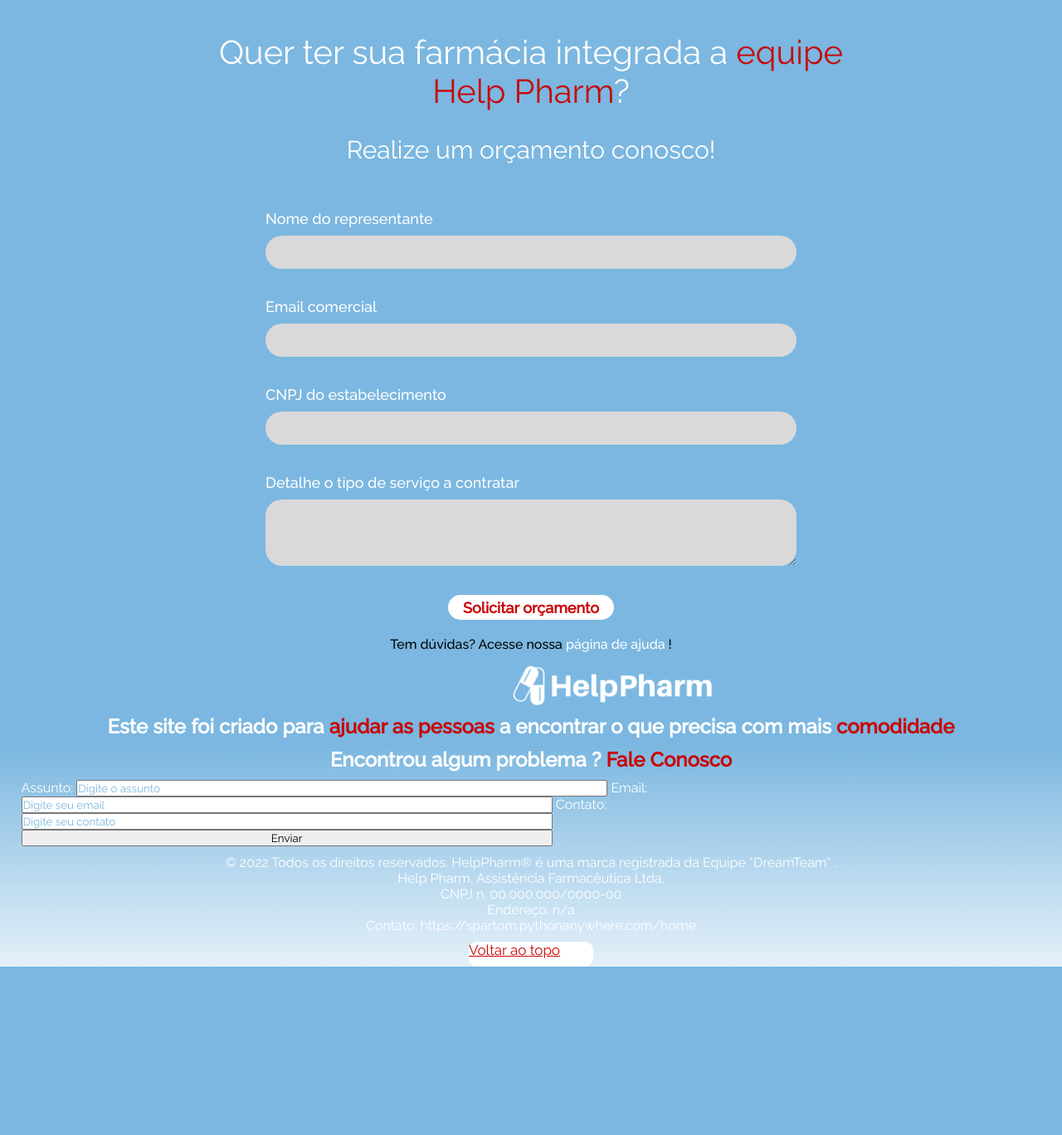
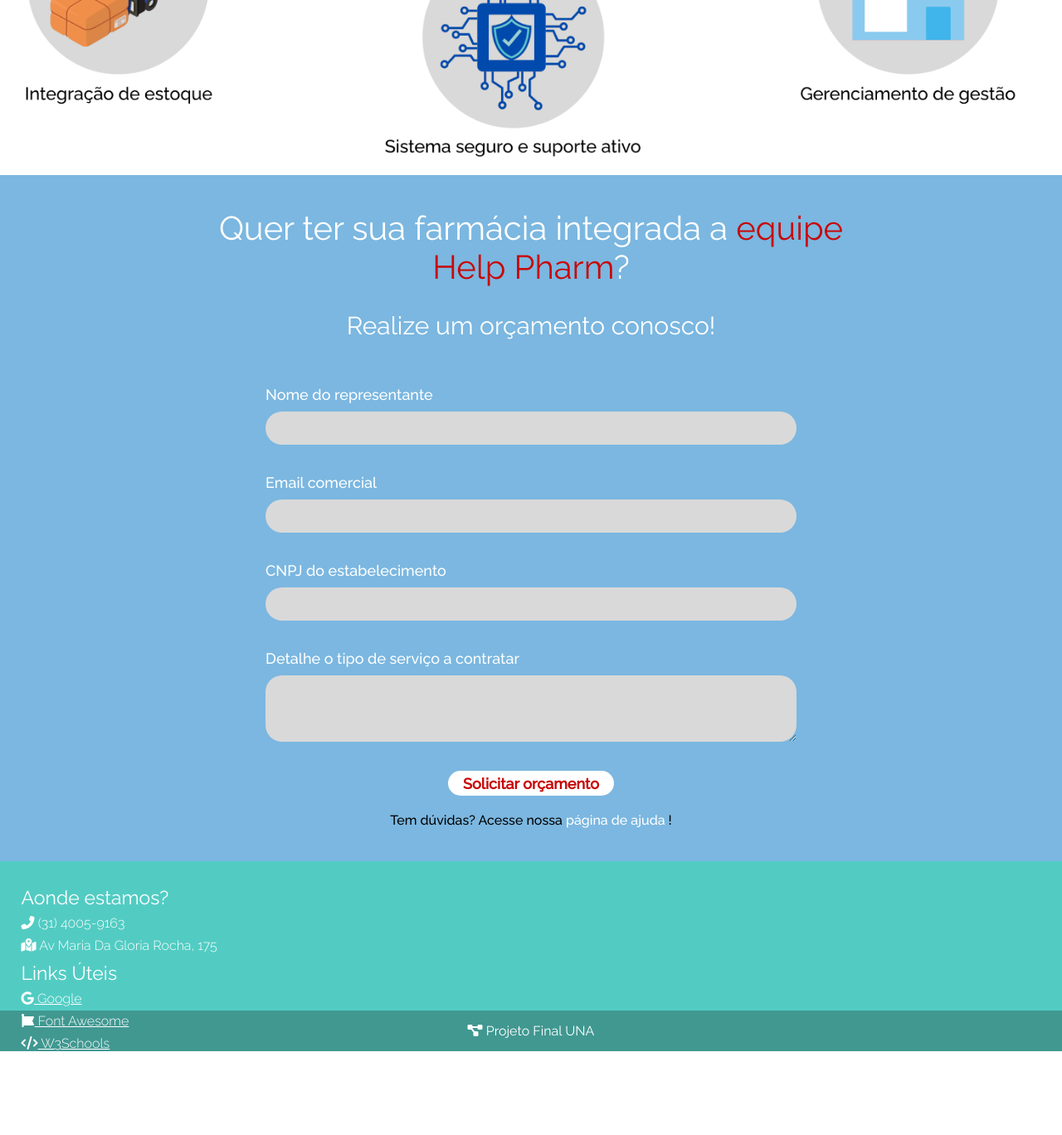
Before and after one commit to Samfaria2002/WebsitePharmacyProject, a Flask app: page /home in a window 1280 px wide. Shown: the part 2558-3926 px from the top of the page at 83% size. Before the commit the page ends 3723 px from the top, so only its background shows below. Run offline with Flask 2, Linux system fonts and the light colour scheme; some libraries are stand-ins or nearby versions.

Commit message:
Refazendo footer web

```diff
--- a/mysite/static/stylesheet/home.css
+++ b/mysite/static/stylesheet/home.css
@@ -423,6 +423,7 @@ section.diagram > div > img{
 
 .form-phrase{
     margin-top: 10px;
+    padding-bottom: 40px;
     text-align: center;
 }
 
@@ -446,69 +447,41 @@ section.diagram > div > img{
 
 /* Footer */
 
-.section-footer {
-    width: 100%;
-    background: linear-gradient(360deg, rgba(123, 183, 224, 0) -17.42%, #7BB7E0 70.83%);
-    display: flex;
-    font-size: 15;
-    color: #ffffff;
+footer.footer1{
+    background: #52ccc3;
+    height: 180px;
+    padding: 20px 0;
+    color: white;
 }
 
-.img {
-    width: 100px;
-    height: 70px;
-    display: flex;
-    justify-content: space-around;
+footer.footer1 a{
+    display: block;
+    color: white;
 }
 
-.direitosreservados {
-    display: flow-root;
-    font-size: 12;
-    justify-content: space-evenly;
-    text-align: center;
+footer.footer1 p{
+    margin-top: 8px;
+    font-weight: lighter;
 }
 
-.textoFooter {
-    margin-top: -20px;
-    font-size: 12;
-    line-height: 60px;
-    display: flex;
-    justify-content: space-evenly;
-    text-align: center;
+footer.footer1 h2{
+    font-weight: normal;
+    font-size: 23px;
 }
 
-.textoduvidas {
-    font-size: 12;
-    margin-top: -15px;
-    display: flex;
-    justify-content: space-evenly;
-    text-align: center;
+div.group-icons a{
+    font-size: 18px;
+    display: inline-block;
+    margin: 15px 10px;
 }
 
-.button-div {
-    padding-top: 10px;
-    display: flex;
-    justify-content: center;
-    font-size: 17px;
+footer.footer2{
+    padding: 15px 0;
+    background: #409891;
+    text-align: center;
+    color: white;
 }
 
-.button-footer-box{
-    background-color: white;
-    border-radius: 10px;
-    width: 150px;
-    height: 30px;
-}
-
-.button-footer-box > a{
-    color: #c80707;
-
-}
-
-input::placeholder {
-    border: none;
-    background-color: #FFFFFF;
-    color: #7BB7E0;
-}
 
 /**/
 /**/
--- a/mysite/templates/app/home.html
+++ b/mysite/templates/app/home.html
@@ -203,47 +203,35 @@
         </div> <!--Div container-->
     </section> <!--Section form-section-->
 
-    <section class="section-footer">
-        <footer class="container">
-            <div class="container img">
-                <img src="../../static/images/LogoBrancaTrabalhoHD.png"> <!-- SAMUEEEL RESOLVE AI KKKKKK OU DEIXA ESSA IMAGE ASSIM,
-                     OU MUDA O GRADIENTE DO FOOTER,
-                     FRONT GUY -- DECISÃO É SUA, DETALHE TEM QUE MUDAR -->
+    <footer class="footer1">
+        <div class="container">
+            <div class="w33">
+                <h2>Aonde estamos?</h2>
+                <p><i class="fas fa-phone-alt"></i> (31) 4005-9163</p>
+                <p><i class="fas fa-map-marked-alt"></i> Av Maria Da Gloria Rocha, 175</p>
             </div>
-            <div class="textoFooter">
-                <h2>
-                    Este site foi criado para <span style="color: rgb(200, 7, 7)">ajudar as pessoas</span>
-                    a encontrar o que precisa com mais <span style="color:rgb(200, 7, 7)">comodidade</span>
-                </h2>
+
+            <div class="w33">
+                <h2>Links Úteis</h2>
+                <p><a href="https://www.google.com/"><i class="fab fa-google"></i> Google</a></p>
+                <p><a href="https://fontawesome.com/"><i class="fab fa-font-awesome-flag"></i> Font Awesome</a></p>
+                <p><a href="https://www.w3schools.com/"><i class="fas fa-code"></i> W3Schools</a></p>
             </div>
-            <div class="textoduvidas">
-                <h2>Encontrou algum problema ? <span style="color: #c80707"> Fale Conosco</span></h2>
+
+            <div class="w33">
+                <h2>Conecte-se conosco!</h2>
+                <p><a href="https://twitter.com/"><i class="fab fa-twitter"></i> Twitter</a></p>
+                <p><a href="https://www.instagram.com/"><i class="fab fa-instagram"></i> Instagram</a></p>
             </div>
-            <div class="form-footer">
-                <form>
-                    <label>Assunto:</label>
-                    <input type="textarea" id="assunto" placeholder="Digite o assunto"/>
-                    <label>Email:</label>
-                    <input type="text" id="email" placeholder="Digite seu email" />
-                    <label>Contato:</label>
-                    <input type="text" id="contato" placeholder="Digite seu contato" />
-                    <input type="submit" value="Enviar" /><!-- COLOCAR ALGUMA PAGINA ???-->
-                </form>
-            </div>
-            <div class="direitosreservados">
-                <p>© 2022 Todos os direitos reservados. HelpPharm® é uma marca registrada da Equipe *DreamTeam* .</p>
-                <p>Help Pharm, Assistência Farmacêutica Ltda.</p>
-                <p>CNPJ n. 00.000.000/0000-00</p>
-                <p>Endereço: n/a</p>
-                <p>Contato: https://spartom.pythonanywhere.com/home</p><!-- URGENTE ASSIM QUE O TIAGO TERMINAR A PAGINA DE DUVIDAS INSERIR O LINK AQUI -->
-            </div>
-            <div class="button-div"> <!-- É SO COLOCAR A FUNÇÃO NÃO COLOQUEI PQ NAO TENHO O LINK DO TOPO DA PAGINA-->
-                <div class="button-footer-box">
-                    <a href="#section-main">Voltar ao topo</a>
-                </div>
-            </div>
-        </footer><!--Footer-->
-    </section>
+            <div class="clear"></div>
+        </div>
+    </footer>
+
+    <footer class="footer2">
+        <div class="container">
+            <p><i class="fas fa-project-diagram"></i> Projeto Final UNA</p>
+        </div>
+    </footer>
 
     <!--Script pro menu mobile-->
     <script src="https://code.jquery.com/jquery-3.6.0.min.js"></script>
```
Also changed, not shown: other parts of mysite/static/stylesheet/home.css (+22 -14 lines), mysite/static/images/logoescura.png (added), mysite/static/images/pessoa_pedido_img.png (added).
